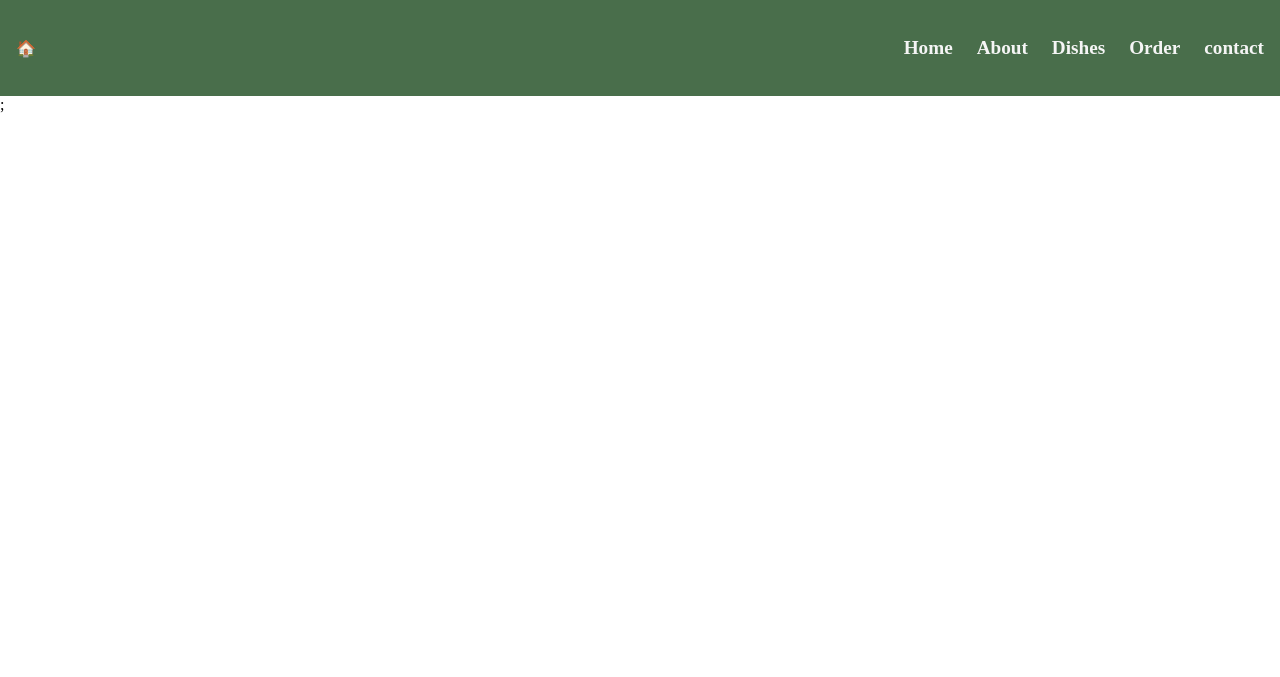
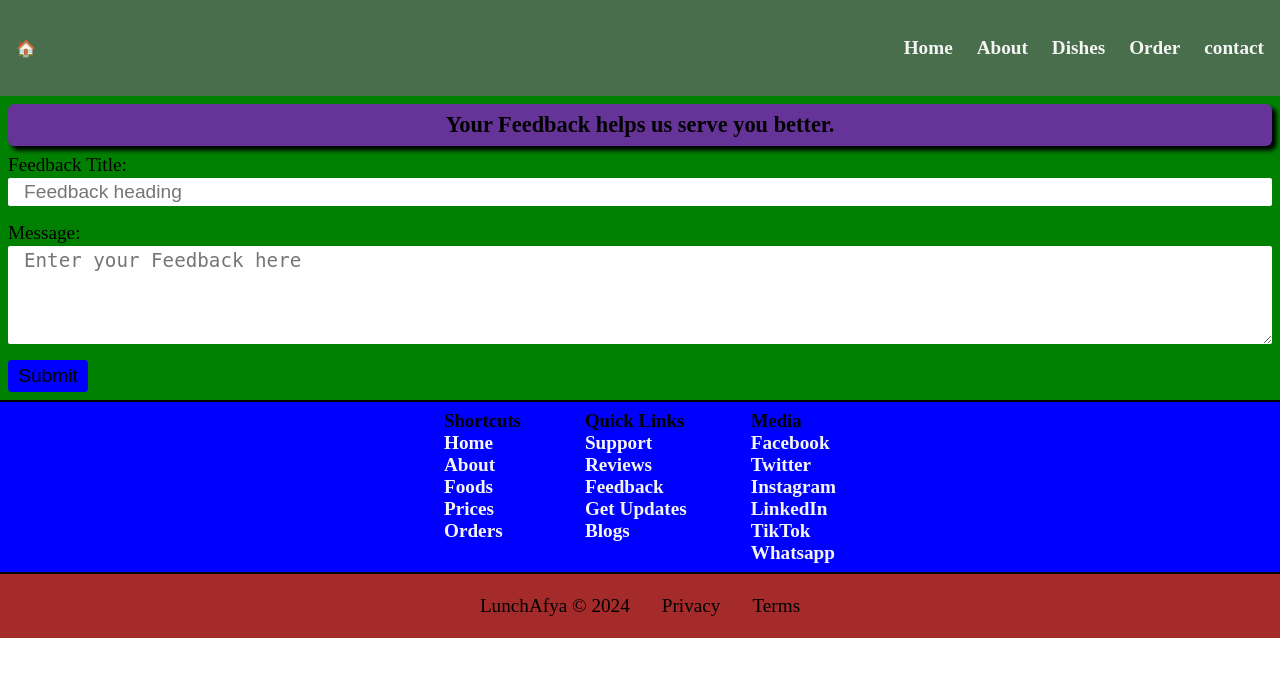
Before and after one commit to Captain-Carl-Larc/LUNCHAFYA-FRONT-END, a PHP site: page / in a window 1280 px wide. Shown: the top 677 px of the page. Run offline with PHP 8.4, Linux system fonts and the light colour scheme.

Commit message:
Footer done, waiting for small footer changes for large screens

```diff
--- a/about.php
+++ b/about.php
@@ -10,5 +10,9 @@
 <h1>
     ABOUT PAGE
 </h1>
+
+
+
+    <?php include 'footer.php' ?>
 </body>
 </html>
--- a/foods.php
+++ b/foods.php
@@ -11,5 +11,9 @@
 <h1>
     FOODS PAGE
 </h1>
+
+
+
+    <?php include 'footer.php' ?>
 </body>
 </html>
--- /dev/null
+++ b/footer.php
@@ -0,0 +1,127 @@
+<!DOCTYPE html>
+<html lang="en">
+<head>
+    <meta charset="UTF-8">
+    <meta name="viewport" content="width=device-width, initial-scale=1.0">
+    <title>Foooter</title>
+    <link rel="stylesheet" href="styles.css">
+</head>
+<body>
+    <footer>
+
+        <div class="feedback">
+            <div class="feedback-intro">
+                <h4>
+                    Your Feedback helps us serve you better.
+                </h4>
+            </div>
+            <div class="feedback-title">
+                <form action="">
+                    <div class="fb-head-cont">
+                        <label for="feedback-heading">Feedback Title:</label>
+                        <input type="text" id="feedback-heading" placeholder="Feedback heading " name="feedback-heading">
+                    </div>
+
+                </form>
+            </div>
+            <div class="feedback-body">
+                <form action="">
+                    <div class="fb-body-cont">
+                        <label for="message">Message:</label>
+                        <textarea cols="auto" rows="4" id="message" name="message" placeholder="Enter your Feedback here" required></textarea>
+                    </div>
+                </form>
+            </div>
+            <div class="feedback-submit-button">
+                <button id="submit-feedback">
+                    Submit
+                </button>
+            </div>
+        </div>
+        <div class="links-cont">
+            <div id="shortcuts">
+                <h3>
+                    Shortcuts
+                </h3>
+                <ul>
+                    <li>
+                        <a href="#">Home</a>
+                    </li>
+                    <li>
+                        <a href="#">About</a>
+                    </li>
+                    <li>
+                        <a href="#">Foods</a>
+                    </li>
+                    <li>
+                        <a href="#">Prices</a>
+                    </li>
+                    <li>
+                        <a href="#">Orders</a>
+                    </li>
+                </ul>
+            </div>
+            <div id="more-links">
+                <h3>
+                    Quick Links
+                </h3>
+                <ul>
+                    <li>
+                        <a href="#">Support</a>
+                    </li>
+                    <li>
+                        <a href="#">Reviews</a>
+                    </li>
+                    <li>
+                        <a href="#">Feedback</a>
+                    </li>
+                    <li>
+                        <a href="#">Get Updates</a>
+                    </li>
+                    <li>
+                        <a href="#">Blogs</a>
+                    </li>
+                </ul>
+            </div>
+            <div id="media">
+                <h3>
+                    Media
+                </h3>
+                <ul>
+                    <li>
+                        <a href="#">Facebook</a>
+                    </li>
+                    <li>
+                        <a href="#">Twitter</a>
+                    </li>
+                    <li>
+                        <a href="#">Instagram</a>
+                    </li>
+                    <li>
+                        <a href="#">LinkedIn</a>
+                    </li>
+                    <li>
+                        <a href="#">TikTok</a>
+                    </li>
+                    <li>
+                        <a href="#">Whatsapp</a>
+                    </li>
+                </ul>
+            </div>
+        </div>
+        <div class="copyrights">
+            <div >
+                <p id="copyright">
+                    LunchAfya &copy; 2024
+                </p>
+            </div>
+            <div id="privacy">
+                <a href="#">Privacy</a>
+            </div>
+            <div id="terms">
+                <a href="#">Terms</a>
+            </div>
+        </div>
+    </footer>
+</body>
+</html>
--- a/index.php
+++ b/index.php
@@ -8,9 +8,9 @@
 </head>
 <body>
 
-        <?php include 'navbar.php' ?>;
+        <?php include 'navbar.php' ?>
 
 
-
+        <?php include 'footer.php' ?>
 </body>
 </html>
--- a/styles.css
+++ b/styles.css
@@ -56,7 +56,118 @@ header{
     font-weight: bold;
 }
 
+/* FOOTER STYLING */
+footer{
+    background-color: brown;
+    display: flex;
+    flex-direction: column;
+}
+.feedback{
+    background-color: green;
+    display: flex;
+    flex-direction: column;
+    padding: 0.5rem;
+}
+.feedback-intro{
+    background-color: rebeccapurple;
+    border: 2px solid black;
+    padding: 0.5rem;
+    margin-bottom: 0.5rem;
+    border: none;
+    outline: none;
+    border-radius: 6px;
+    box-shadow: 4px 4px 4px 0.5px black;
+}
+.feedback-intro h4{
+    text-align: center;
+    font-size: 1.4rem;
+}
+.fb-head-cont,.fb-body-cont{
+   /*  background-color: blue; */
+    display: flex;
+    flex-direction: column;
+    row-gap: 0.1rem;
+    margin-bottom: 1rem;
+}
+.fb-head-cont label,.fb-body-cont label{
+    font-size: 1.2rem;
+}
+.fb-head-cont input{
+    height: 1.8rem;
+    border: none;
+    outline: none;
+    padding-left: 1rem;
+    font-size: 1.2rem;
+    border-radius: 2px;
+}
+.feedback-body{
+    /* background-color: blue; */
+}
+.fb-body-cont textarea{
+    font-size: 1.2rem;
+    padding:0.2rem 0.5rem;
+    border: none;
+    outline: none;
+    padding-left: 1rem;
+    border-radius: 2px;
+}
+#submit-feedback{
+    background-color: blue;
+    border: none;
+    outline: none;
+    width: 5rem;
+    height: 2rem;
+    font-size: 1.2rem;
+    border-radius: 4px;
+    cursor: pointer;
+}
+#submit-feedback:hover{
+    background-color: rgba(0, 0, 0, 0.644);
+    color: white;
+}
+
+
+
+
+
+
+.links-cont{
+    background-color: blue;
+    display: flex;
+    justify-content: center;
+    column-gap: 4rem;
+    padding: 0.5rem 0rem;
+    border-top: 2px solid black;
+    border-bottom: 2px solid black;
+
+}
+.copyrights{
+
+    display: flex;
+    justify-content: center;
+    align-items: center;
+    height: 8vh;
+    font-size: 1.2rem;
+    column-gap: 2rem;
+    color: black;
+}
+#copyright,#privacy a,#terms a{
+    color: black;
+    font-weight: normal;
+}
+
 /* MEDIA QUERRIES */
+@media (max-width:425px){
+    .links-cont{
+       /*  background-color: brown; */
+        column-gap: 1rem;
+    }
+    .copyrights{
+        /* background-color: yellow; */
+        font-size: 1rem;
+        column-gap: 1rem;
+    }
+}
 @media (min-width:768px){
     header{
         background-color: rgba(11, 61, 14, 0.744);
@@ -81,4 +192,7 @@ header{
     .sm-menu{
         display: none;
     }
+    footer{
+
+    }
 }
```
Also changed, not shown: partials/footer.php (deleted, +0 -53 lines).
